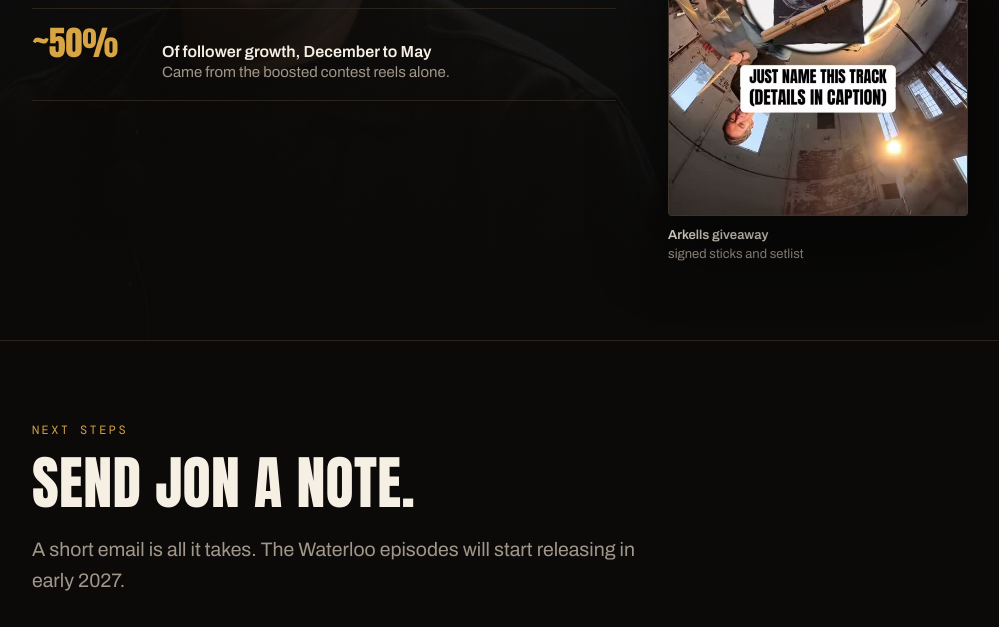
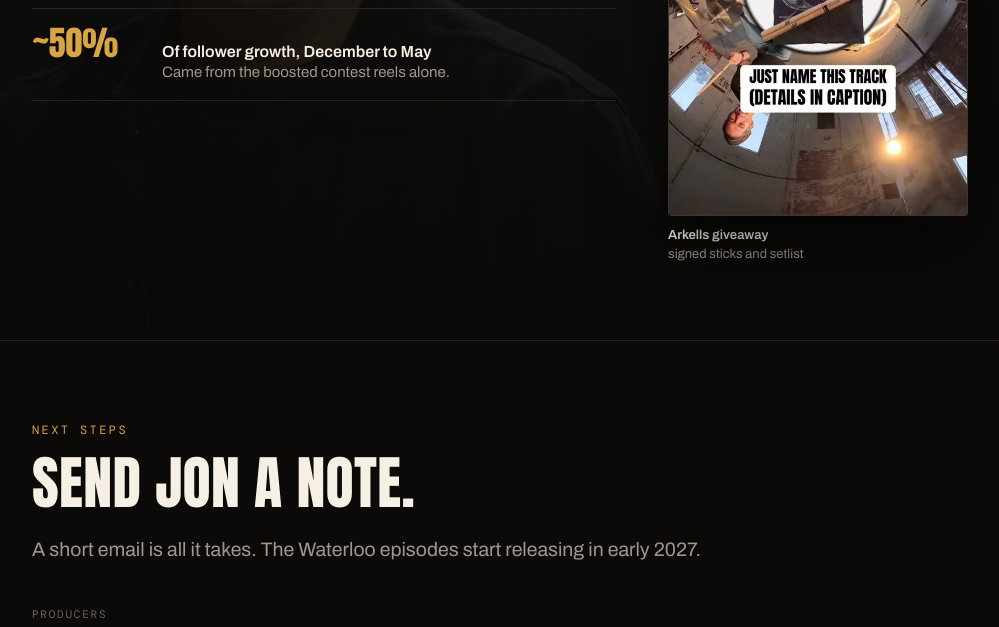
Before and after one commit to WelcomeThrillho/d2d-sponsor-brief, a plain HTML site: page index.html in a window 1280 px wide. Shown: the part 6149-6776 px from the top of the page, without its empty margins (140-1139 px from the left). Drawn offline with nearby package versions, Linux system fonts and the light colour scheme.

Commit message:
Contact: 'start releasing'
Co-Authored-By: Claude Opus 5.5 <noreply@anthropic.com>
Claude-Session: https://claude.ai/code/session_013oDRU2xzqFVXFv17VASvHH

```diff
--- a/index.html
+++ b/index.html
@@ -358,7 +358,7 @@ section[id]{scroll-margin-top:0}
 <section id="contact" class="close"><div class="wrap">
   <p class="eyebrow">Next steps</p>
   <p class="disp">Send Jon a note.</p>
-  <p class="lede" style="margin-top:24px">A short email is all it takes. The Waterloo episodes will start releasing in early&nbsp;2027.</p>
+  <p class="lede" style="margin-top:24px">A short email is all it takes. The Waterloo episodes start releasing in early&nbsp;2027.</p>
   <div class="contact">
     <div class="full"><p class="k">Producers</p><p class="v">Adam Nimmo &middot; Jon Lucas &middot; Nathan Stretch</p></div>
     <div><p class="k">Email</p><p class="v"><a href="mailto:hello@drummertodrummer.com">hello@drummertodrummer.com</a></p></div>
```
